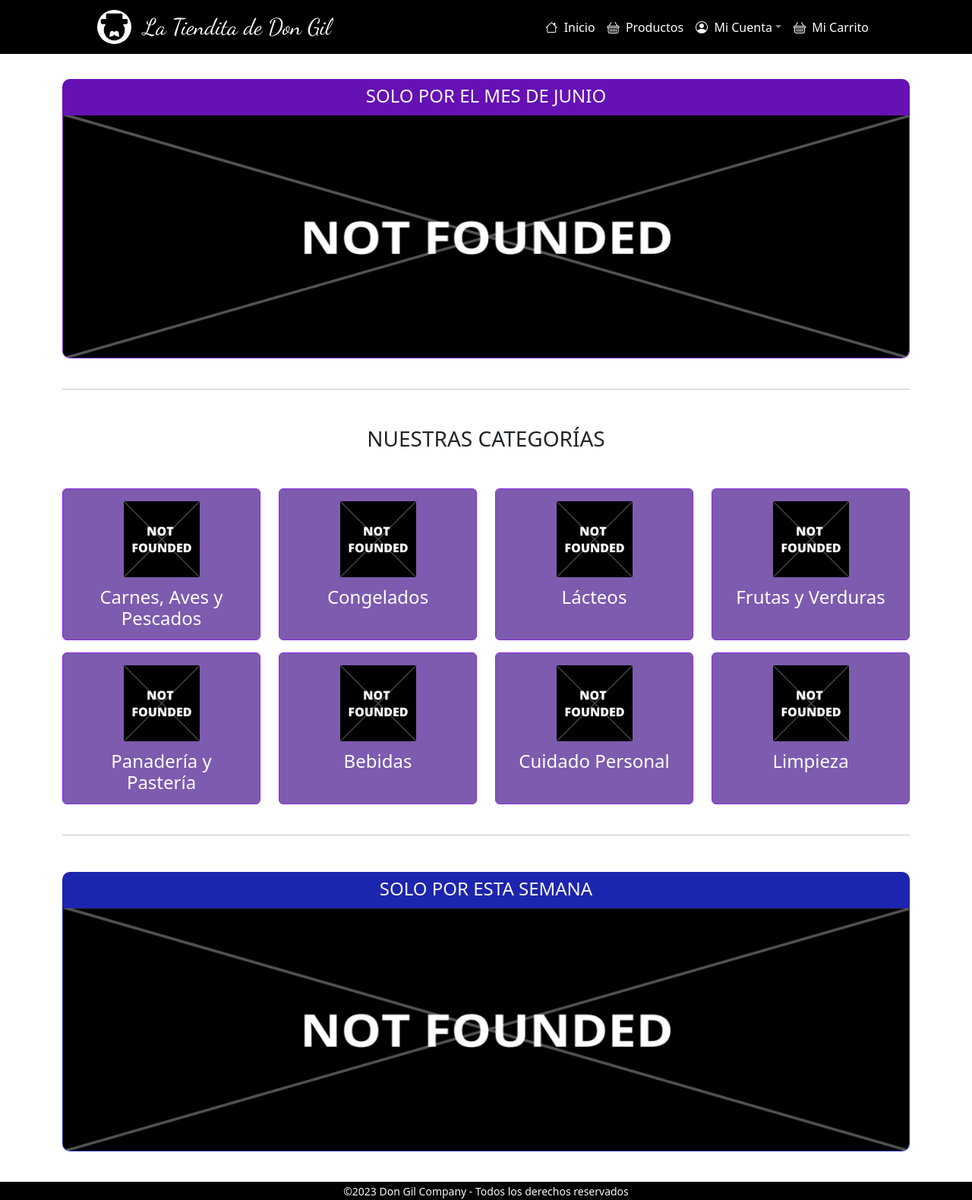
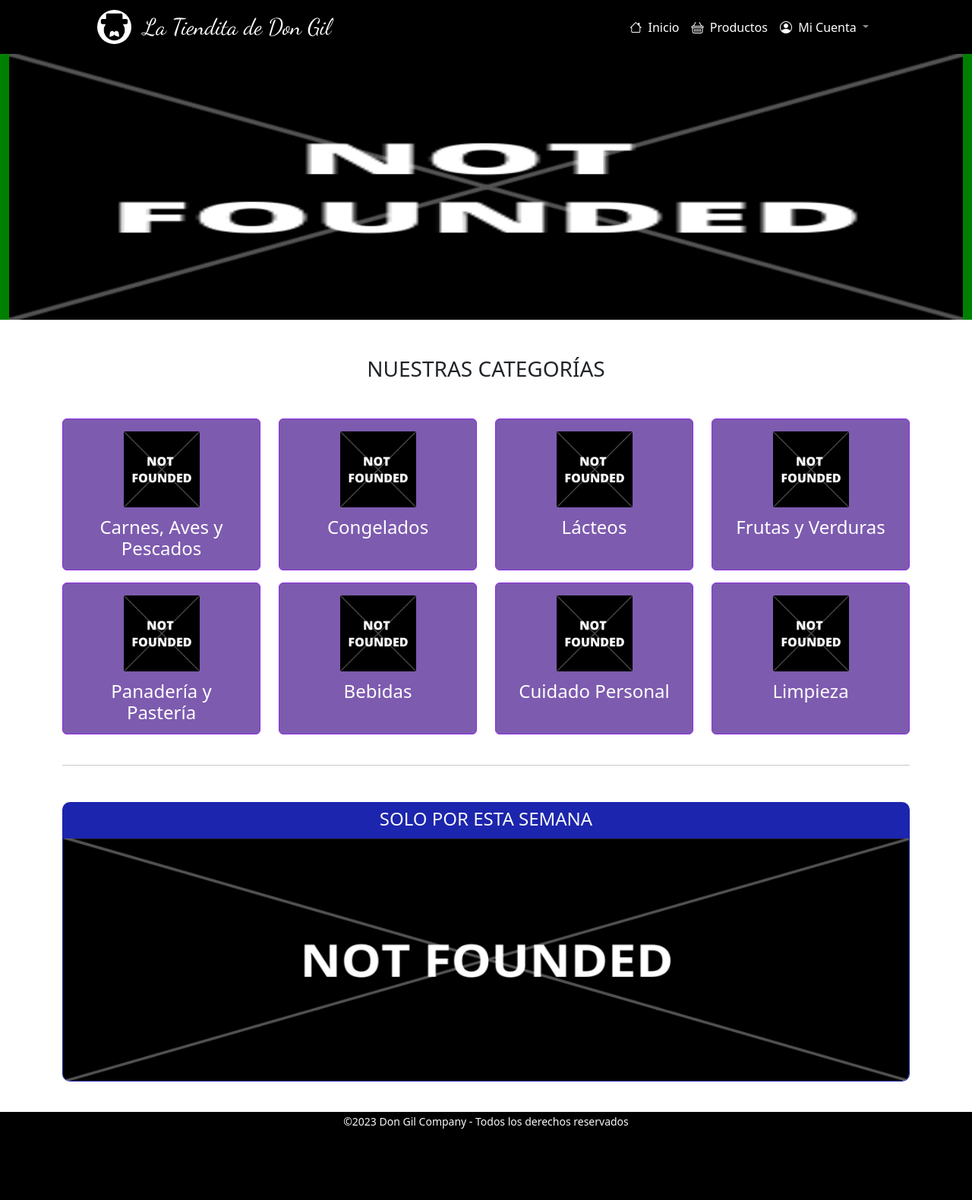
Before and after one commit to davidrt31/Web_Proyect, a PHP site: page / in a window 1280 px wide. Shown: the whole page at 76% size. After the commit the page ends 1486 px from the top, so only its background shows below. Run offline with PHP 8.4, Linux system fonts and the light colour scheme.

Commit message:
Update files

```diff
--- a/views/site/login.php
+++ b/views/site/login.php
@@ -36,10 +36,6 @@
 
     <!--FORMULARIO (REGISTRO)-->
     <div id="contenedor" class="register__container">
-        <input type="checkbox" id="btnBack">
-        <div class="btnBack">
-            <i class="uil uil-angle-left"></i>
-        </div>
         <h1>Registrarse</h1>
         <form action="utils/registrar.php" method="POST" autocomplete="off">
             <div class="names">
--- a/views/site/productos.php
+++ b/views/site/productos.php
@@ -28,7 +28,7 @@
 
 
 
-<div class="container-fluid" style="margin-top: 7.5rem">
+<div class="container-fluid" style="margin-top: 6.5rem">
 
     <div class="row row-cols-5 row-gap-3 p-5" style="margin-bottom: -22px">
         <?php
--- a/views/site/templates/header.php
+++ b/views/site/templates/header.php
@@ -34,7 +34,6 @@ $url = "http://" . $url1;
 
     <link rel="shortcut icon" href="<?php echo $url; ?>/web/assets/DonGil.ico" type="image/x-icon">
     <style>
-
     #nav-center-index {
         width: 80%;
         margin: 0 auto;
@@ -87,9 +86,16 @@ $url = "http://" . $url1;
         width: 98px;
     }
 
+    <?php if(isset($_SESSION['usuario'])){ ?>
+        #myaccount:hover::before {
+            width: 90%;
+        }
+    <?php } else {?>
         #myaccount:hover::before {
             width: 108px;
         }
+    <?php }?>
+
 
     #mycarrito:hover::before {
         width: 95px;
@@ -127,25 +133,7 @@ $url = "http://" . $url1;
 
 
     /*--PROMOCIONES--*/
-    .info__promos {
-        background: rgb(101, 17, 179);
-        border-top-left-radius: 10px;
-        border-top-right-radius: 10px;
-        height: 3rem;
-        justify-content: right;
-        text-align: center;
-    }
 
-    .promos__container {
-        background: transparent;
-        border-bottom-left-radius: 10px;
-        border-bottom-right-radius: 10px;
-        height: 20rem;
-        overflow: hidden;
-        border-left: 0.5px blueviolet solid;
-        border-bottom: 0.5px blueviolet solid;
-        border-right: 0.5px blueviolet solid;
-    }
 
     .info__ofertas {
         background: rgb(28, 37, 173);
@@ -215,13 +203,6 @@ $url = "http://" . $url1;
 
                     <div id="menu-user" class="col collapse navbar-collapse navbar-left" id="navbarNavDropdown">
                         <ul class="navbar-nav">
-                            <?php if(isset($_SESSION['usuario'])){ ?>
-                                <li class="nav-item">
-                                    <a class="nav-link active" aria-current="page" href="<?php echo $url; ?>/web/index.php">
-                                        <span id="home"><i class="bi bi-house"></i>&nbsp; Bienvenido <?= $usuario['nombre'] ?>!</span>
-                                    </a>
-                                </li>
-                            <?php } ?>
                             <li class="nav-item">
                                 <a class="nav-link active" aria-current="page" href="<?php echo $url; ?>/web/index.php">
                                     <span id="home"><i class="bi bi-house"></i>&nbsp; Inicio</span>
@@ -233,37 +214,48 @@ $url = "http://" . $url1;
                                     <span id="products"><i class="bi bi-basket"></i>&nbsp; Productos</span>
                                 </a>
                             </li>
+                            <?php if(isset($_SESSION['usuario'])){ ?>
                                 <li class="nav-item dropdown">
-                                <a class="nav-link dropdown-toggle" href="#" role="button" data-bs-toggle="dropdown"
-                                    aria-expanded="false">
-                                    <span id="myaccount"><i class="bi bi-person-circle" height="100"
-                                            width="100"></i>&nbsp;
-                                        Mi Cuenta</a></span>
+                                    <a class="nav-link dropdown-toggle" href="#" role="button" data-bs-toggle="dropdown" aria-expanded="false">
+                                        <span id="myaccount"><i class="bi bi-person-check"></i>&nbsp; Bienvenido
+                                        <?= $usuario['nombre'] ?>! </span>
+                                    </a>
                                     <ul class="dropdown-menu mt-2 border border-light text-left">
-                                    <li><a class="dropdown-item" href="<?php echo $url; ?>/views/site/login.php"><span
-                                                class="text-white" ><i
-                                                    class="bi bi-box-arrow-in-right"></i>&nbsp;
-                                                Iniciar Sesión / Registrarse</a>
+                                        <li>
+                                            <a class="dropdown-item" href="<?php echo $url; ?>/views/site/utils/cerrarSesion.php">
+                                                <span class="text-white"><i class="bi bi-box-arrow-in-right"></i>&nbsp; Cerrar Sesión
+                                                </span>
+                                            </a>
                                         </li>
-                                    <?php if(isset($_SESSION['usuario'])){ ?>
-                                        <li><a class="dropdown-item" href="<?php echo $url; ?>/views/site/utils/cerrarSesion.php"><span
-                                                    class="text-white" ><i
-                                                        class="bi bi-box-arrow-in-right"></i>&nbsp;
-                                                    Cerrar Sesión</a>
-                                        </li>
-                                    <?php } ?>
-                                    <li><a class="dropdown-item" href="#"><span class="text-white" >&nbsp;<i
-                                                    class="bi bi-box-seam" style="font-size: 13px"></i>&nbsp; Mis
-                                                pedidos</a>
+                                        <li>
+                                            <a class="dropdown-item" href="#">
+                                                <span class="text-white">
+                                                    &nbsp;<i class="bi bi-box-seam" style="font-size: 13px"></i>&nbsp; Mis pedidos
+                                                </span>
+                                            </a>
                                         </li>
                                     </ul>
                                 </li>
                                 <li class="nav-item dropdown">
                                         <a class="nav-link active" aria-current="page"
-                                    href="<?php echo $url; ?>/views/site/productos.php">
+                                            href="<?php echo $url; ?>/views/site/carrito.php">
                                             <span id="mycarrito"><i class="bi bi-basket"></i>&nbsp; Mi Carrito</span>
                                         </a>
                                     </li>
+                            <?php } else{ ?>
+                                <li class="nav-item dropdown">
+                                    <a class="nav-link dropdown-toggle" href="#" role="button" data-bs-toggle="dropdown" aria-expanded="false">
+                                        <span id="myaccount"><i class="bi bi-person-circle" height="100" width="100"></i>&nbsp;
+                                        Mi Cuenta</span>
+                                    </a>
+                                    <ul class="dropdown-menu mt-2 border border-light text-left">
+                                        <li>
+                                            <a class="dropdown-item" href="<?php echo $url; ?>/views/site/login.php">
+                                            <span class="text-white"><i class="bi bi-box-arrow-in-right"></i>&nbsp; Iniciar Sesión / Registrarse</a>
+                                        </li>
+                                    </ul>
+                                </li>
+                            <?php }?>
                         </ul>
                     </div>
                 </div>
--- a/web/index.php
+++ b/web/index.php
@@ -2,31 +2,15 @@
 
 </div>
 
-<div class="container-md" style="margin-top: 6.5rem; margin-bottom: 2.50rem">
-    <div class="banner-promos">
-        <div class="info__promos text-light">
-            <h4 class="p-2">SOLO POR EL MES DE JUNIO</h4>
-        </div>
-        <section class="promos__container mySwiper text-center">
-            <div class="swiper-wrapper">
-                <a class="promos swiper-slide" href="">
-                    <img src="/Web_Proyect/web/assets/banners/NOT FOUNDED.png" alt="b" width="1116" height="320">
-                </a>
-                <a class="promos swiper-slide" href="">
-                    <img src="/Web_Proyect/web/assets/banners/NOT FOUNDED.png" alt="b" width="1116" height="320">
-                </a>
-                <a class="promos swiper-slide" href="">
-                    <img src="/Web_Proyect/web/assets/banners/NOT FOUNDED.png" alt="b" width="1116" height="320">
-                </a>
-            </div>
-        </section>
-    </div>
-    <br>
-    <hr>
+<div class="container-fluid" style="margin-top: 4.443rem; width:100%; background: green">
+    <img src="../assets/images/NOT FOUNDED.png" alt="" style="width: 100%; height: 350px">
+</div>
+<div class="container-md" style=" margin-bottom: 2.50rem">
     <h3 class=" text-center mt-5 mb-5">NUESTRAS CATEGORÍAS</h3>
     <div class="row row-cols-4 row-gap-3">
         <div class="col text-center">
-            <a href="/Web_Proyect/views/site/productos.php?categoria=CARNES, AVES Y PESCADOS" type="input" style="text-decoration: none">
+            <a href="/Web_Proyect/views/site/productos.php?categoria=CARNES, AVES Y PESCADOS" type="input"
+                style="text-decoration: none">
                 <div id="card-categorias" class="card rounded">
                     <div class="img-container text-center" style="margin-top: 16px">
                         <img src="/Web_Proyect/web/assets/images/NOT FOUNDED.png" alt="Card image cap" width="100"
@@ -78,7 +62,8 @@
             </a>
         </div>
         <div class="col text-center">
-            <a href="/Web_Proyect/views/site/productos.php?categoria=PANADERÍA Y PASTELERÍA" style="text-decoration: none">
+            <a href="/Web_Proyect/views/site/productos.php?categoria=PANADERÍA Y PASTELERÍA"
+                style="text-decoration: none">
                 <div id="card-categorias" class="card rounded">
                     <div class="img-container text-center" style="margin-top: 16px">
                         <img src="/Web_Proyect/web/assets/images/NOT FOUNDED.png" alt="Card image cap" width="100"
```
Also changed, not shown: views/admin/productos/delete.php (+7 -0 lines), views/admin/productos/edit.php (+8 -8 lines), views/admin/productos/index.php (+7 -7 lines), views/admin/productos/show.php (+7 -7 lines), views/site/carrito.php (added, +57 -0 lines), web/css/login.css (+2 -6 lines). Lines whose indentation alone changed are shown as unchanged.
